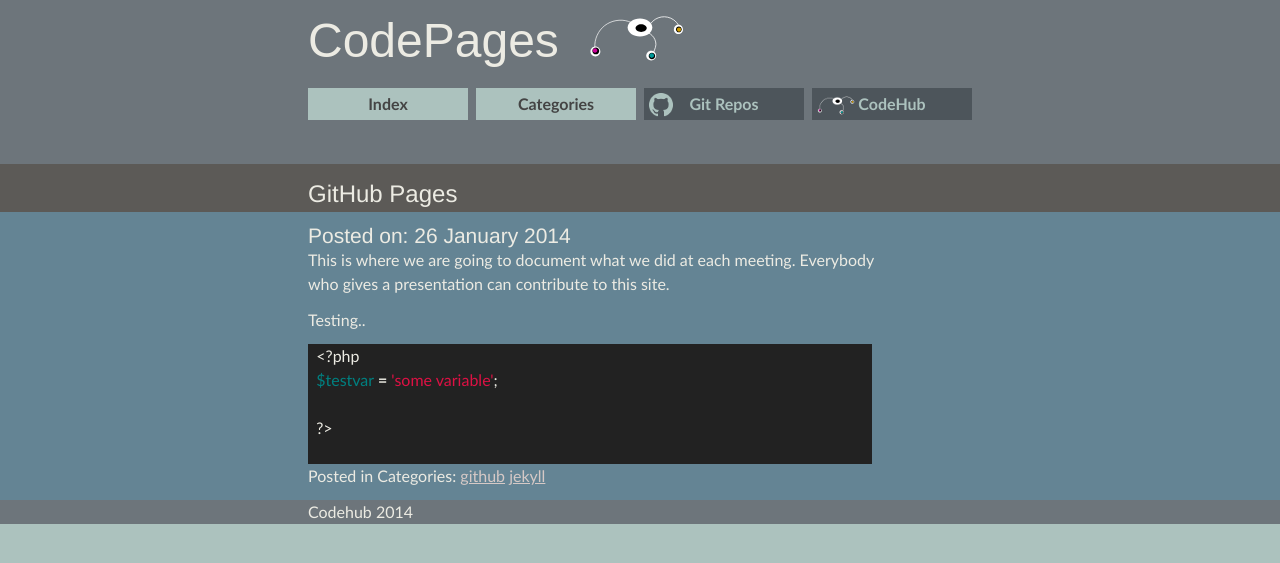
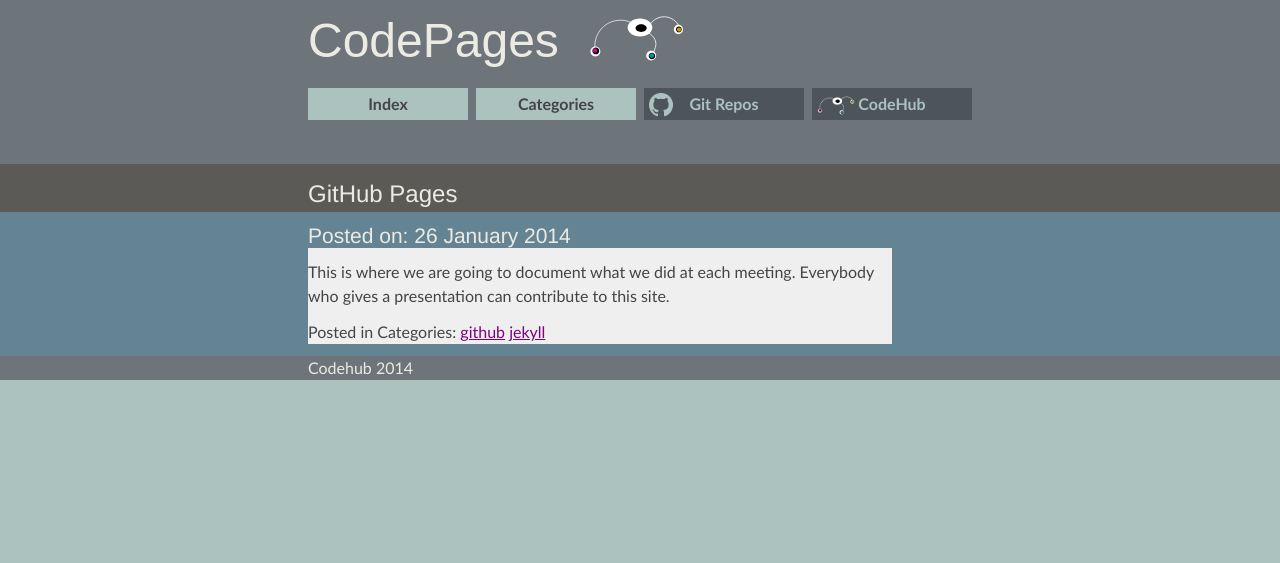
Before and after one commit to CodeHubOrg/codehuborg.github.io, a Jekyll site: the page built from _posts/2014-01-26-codehub-on-github-pages.md, in a window 1280 px wide. Shown: the top 563 px of the page. Built offline with Jekyll 4.4.1, drawn with Linux system fonts in a browser that asks for light colours; some web fonts are replaced.

Commit message:
test finished

```diff
--- a/_layouts/post.html
+++ b/_layouts/post.html
@@ -17,7 +17,7 @@
       <article>
 
         <h3>Posted on: {{ page.date | date_to_long_string }}</h3>
-        <div class="inner">
+        <div class="inner posts-content">
         {{ content }}
           {% if page.categories %}
           <p>Posted in Categories:
--- a/_posts/2014-01-26-codehub-on-github-pages.md
+++ b/_posts/2014-01-26-codehub-on-github-pages.md
@@ -6,12 +6,3 @@
 - jekyll
 ---
 This is where we are going to document what we did at each meeting. Everybody who gives a presentation can contribute to this site.
-
-Testing..
-{% highlight bash %}
-  <?php
-  $testvar = 'some variable';
-
-  ?>
-
-{% endhighlight %}
```
